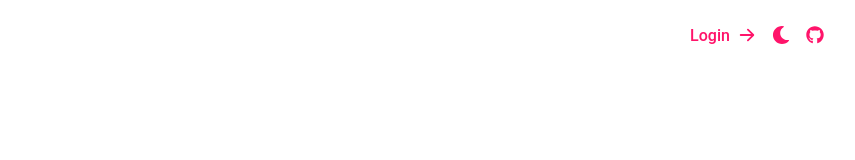
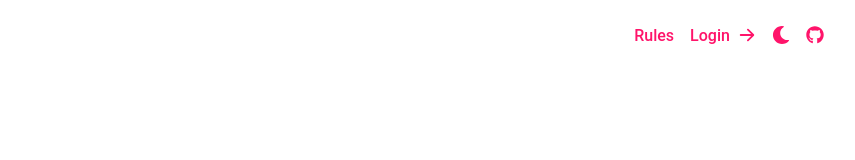
Before and after one commit to sopra-fs25-group-20/sopra-fs25-group-20-client, a Next.js app: page / in a window 1280 px wide. Shown: the top 160 px of the page, without its empty margins (422-1277 px from the left). Built offline with nearby package versions, Linux system fonts and the light colour scheme.

Commit message:
feat: add Rules page in the header

```diff
--- a/app/components/AppHeader.tsx
+++ b/app/components/AppHeader.tsx
@@ -29,8 +29,17 @@ export const AppHeader: React.FC<AppHeaderProps> = ({
       ? window.open("/profile", "_blank")
       : router.push("/profile");
 
+  const handleRules = () =>
+    isGameCodePage ? window.open("/rules", "_blank") : router.push("/rules");
+
   return (
     <header className="app-header">
+      <button
+        onClick={handleRules}
+        className="app-header-button d-flex align-items-center gap-2"
+      >
+        Rules
+      </button>
       {!isLoggedIn && showLogin && (
         <button
           onClick={handleLogin}
```
